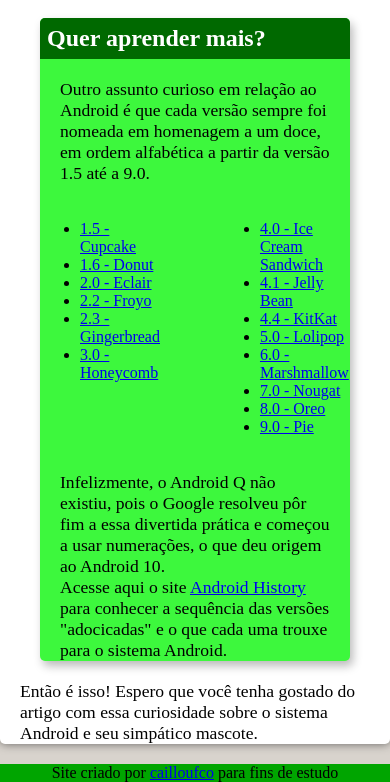
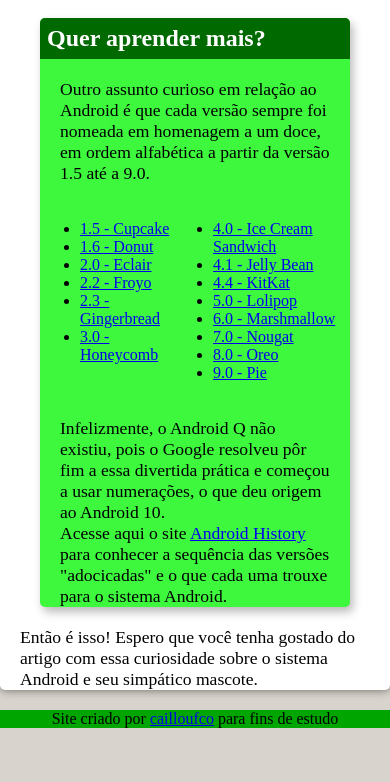
Before and after one commit to cailloufco/primeiro-site-usando-html-e-css, a plain HTML site: page index.html in a window 390 px wide. Shown: the part 2746-3528 px from the top of the page. After the commit the page ends 3474 px from the top, so only its background shows below. Drawn offline with Linux system fonts and the light colour scheme.

Commit message:
responsividade

```diff
--- a/style.css
+++ b/style.css
@@ -98,5 +98,5 @@ section > header > h2 {
 }
 #juntar {
   display: flex;
-  gap: 60px;
+  justify-content: space-around;
 }
```
